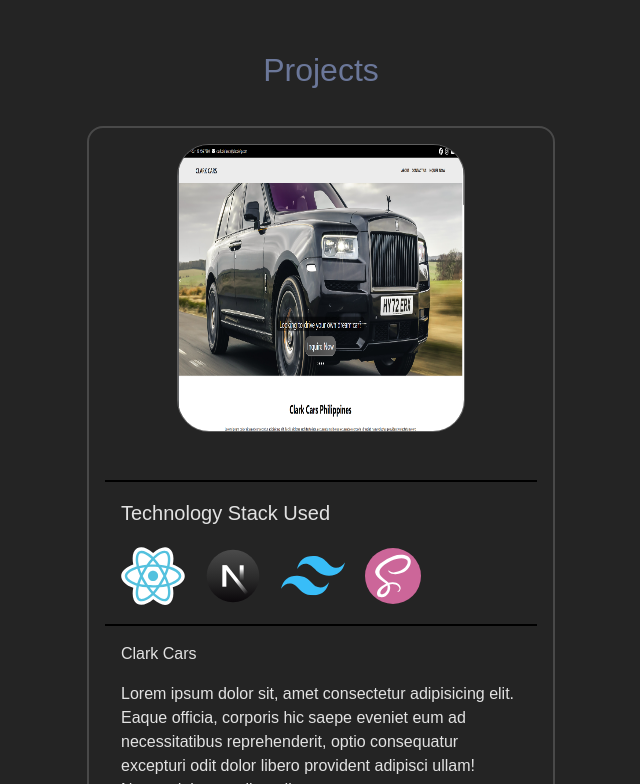
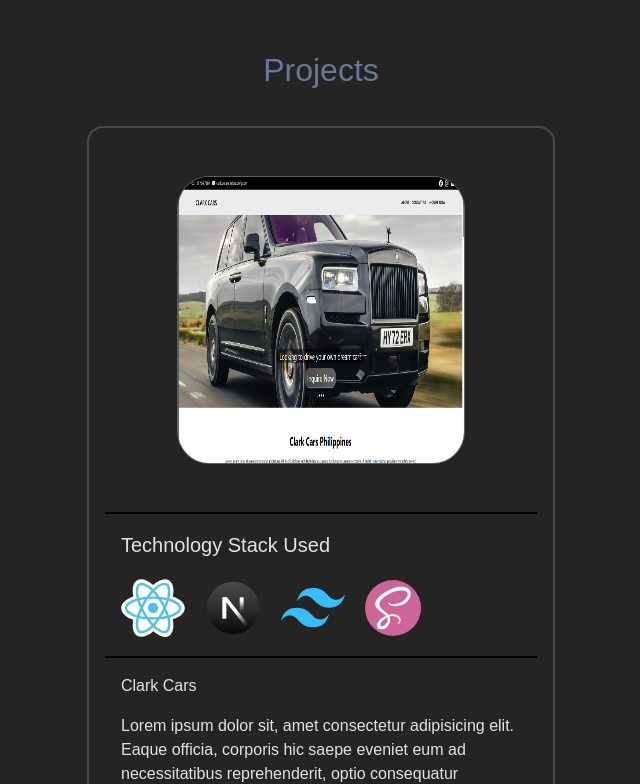
Before and after one commit to J0hnux/react-portfolio, a React (Vite) app: page / in a window 1536 px wide. Shown: the part 1500-2284 px from the top of the page, without its empty margins (447-1087 px from the left). Built offline with nearby package versions, Linux system fonts and the light colour scheme.

Commit message:
Fixed margin and border issues on low width screens when more than 1 project is present.

```diff
--- a/src/components/Projects.scss
+++ b/src/components/Projects.scss
@@ -112,6 +112,10 @@
     .project__card_container {
         width: 100%;
         margin: 0 auto;
+        padding-top: 2rem;
+        margin-bottom: 2rem;
+        border-top: 2px solid #777777;
+        border-radius: 0px;
 
         img {
             width: 100%;
@@ -131,6 +135,8 @@
 
 @media (min-width: 475px) {
     .project__card_container {
+        margin-bottom: 2rem;
+
         .project_card_content {
             .project-details {
                 p {
@@ -144,6 +150,9 @@
 @media (min-width: 640px) {
     .project__card_container {
         border: 2px solid #494949;
+        border-radius: 16px;
+        margin-bottom: 2rem;
+        border-radius: 16px;
 
         .project_card_content {
             .project-details {
@@ -157,6 +166,9 @@
 
 @media (min-width: 768px) {
     .project__card_container {
+        margin-bottom: 2rem;
+        border-radius: 16px;
+
         .project_card_content {
             .project-details {
                 p {
@@ -169,6 +181,9 @@
 
 @media (min-width: 1024px) {
     .project__card_container {
+        margin-bottom: 2rem;
+        border-radius: 16px;
+
         .project_card_content {
             .project-details {
                 p {
@@ -189,6 +204,10 @@
     }
 
     .project__card_container {
+        padding: 0;
+        margin-bottom: 5rem;
+        border-radius: 16px;
+
         .project_card_content {
             .project-details {
                 p {
@@ -209,9 +228,14 @@
     }
 
     .project__card_container {
+        padding: 0;
+        padding-top: 2rem;
+        margin-bottom: 5rem;
+        border-radius: 16px;
 
         .project_card_content {
             .project-details {
+
                 p {
                     max-width: 25rem;
                 }
```
